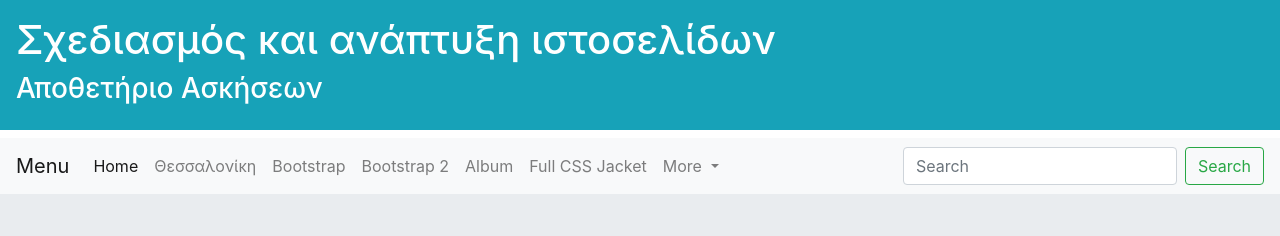
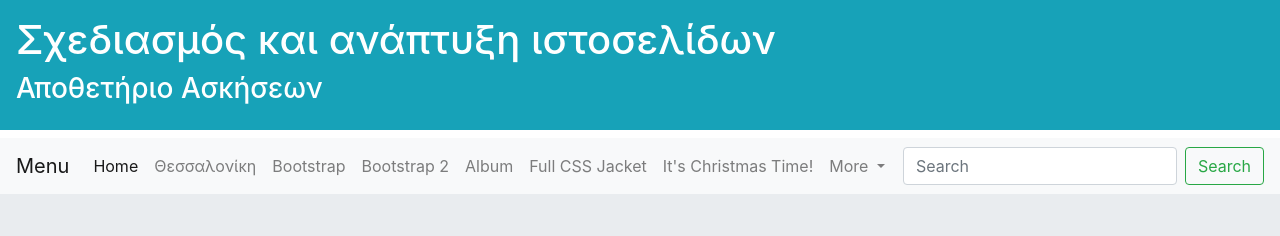
Before and after one commit to Xelion7/bootstrap2, a plain HTML site: page index.html in a window 1280 px wide. Shown: the top 236 px of the page. Drawn offline with nearby package versions, Linux system fonts and the light colour scheme.

Commit message:
Update index.html

```diff
--- a/index.html
+++ b/index.html
@@ -52,6 +52,9 @@
       <li class="nav-item">
         <a class="nav-link" href="../full-css-jacket" tabindex="-1">Full CSS Jacket</a>
       </li>
+      <li class="nav-item">
+        	<a class="nav-link" href="../christmas" tabindex="-1">It's Christmas Time!</a>
+      	    </li>
       <li class="nav-item dropdown">
         <a class="nav-link dropdown-toggle" href="#" id="navbarDropdown" role="button" data-toggle="dropdown" aria-haspopup="true" aria-expanded="false">
           More
```
